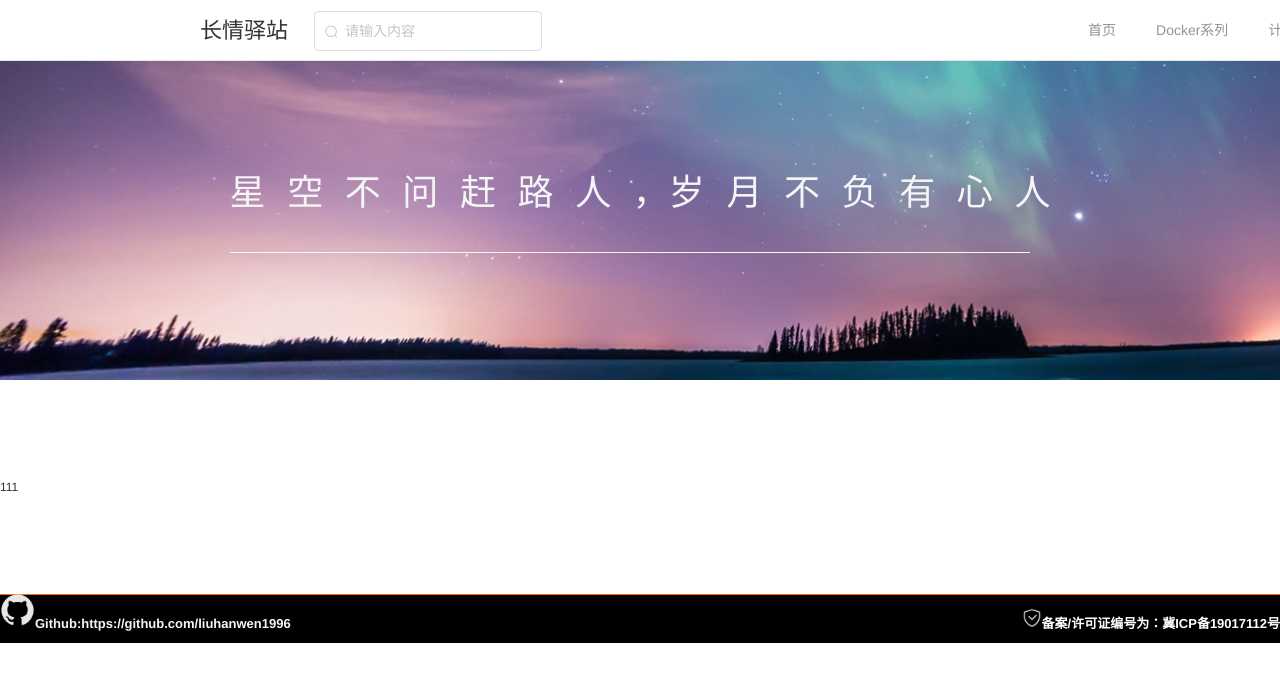
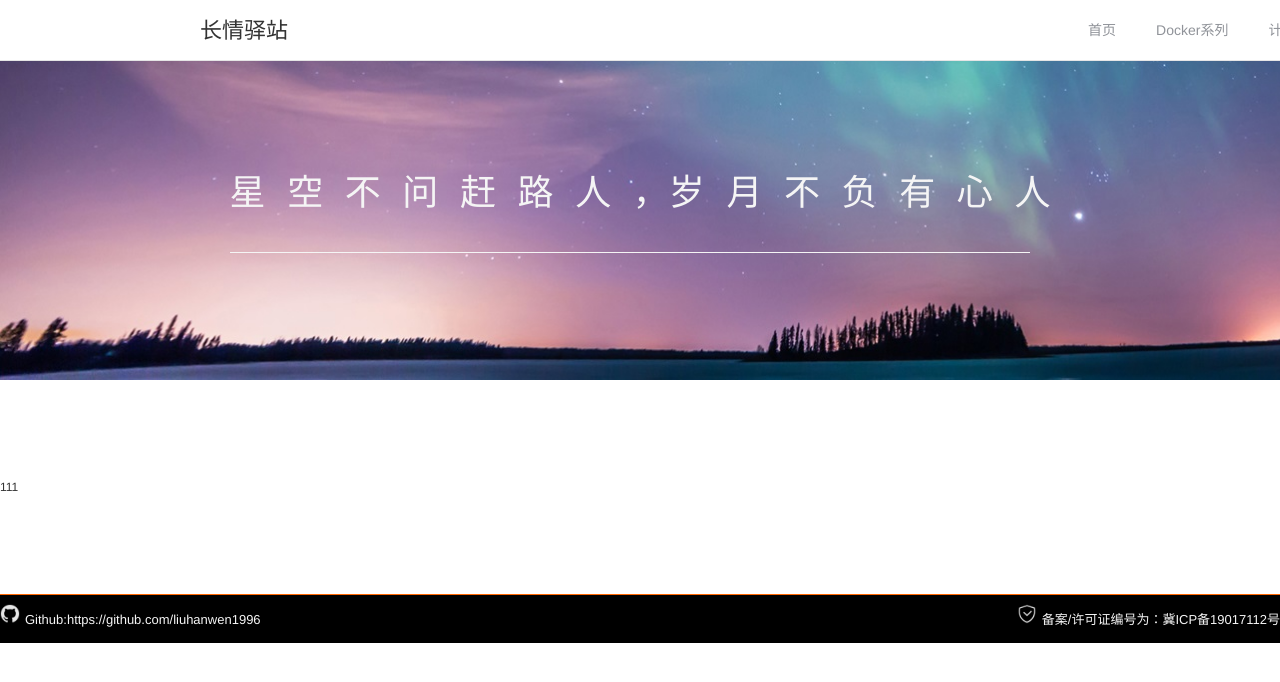
Before and after one commit to lhw1116/feelingliublog, a Vue app: page / in a window 1280 px wide. Shown: the top 682 px of the page. Built offline with nearby package versions, Linux system fonts and the light colour scheme; what vue-cookie would draw is missing.

Commit message:
change some style

```diff
--- a/src/components/NavFooter.vue
+++ b/src/components/NavFooter.vue
@@ -3,13 +3,13 @@
     <div class="container">
       <div class="left">
         <a href="https://github.com/liuhanwen1996" target="_blank">
-          <img src="../assets/github.png" height="35px" />Github:https://github.com/liuhanwen1996
+          <div class="logo1"></div>Github:https://github.com/liuhanwen1996
         </a>
       </div>
       <div class="left">
-        <p>
-          <img src="../assets/beian.png" height="20px" />备案/许可证编号为：冀ICP备19017112号
-        </p>
+        <a>
+          <div class="logo2"></div>备案/许可证编号为：冀ICP备19017112号
+        </a>
       </div>
     </div>
   </div>
@@ -38,7 +38,7 @@ export default {
   background-color: black;
   border-top: 1px solid #ff6600;
   //text-align: center;
-  font-weight: bold;
+  //font-weight: bold;
   font-size: 12px;
   color: white;
   text-align: center;
@@ -49,6 +49,22 @@ export default {
       line-height: 48px;
       font-size: 13px;
       color: #f5f5f5;
+      .logo1 {
+        display: inline-block;
+        width: 20px;
+        height: 20px;
+        background: url("../assets/github.png");
+        background-size: 20px 20px;
+        margin-right: 5px;
+      }
+      .logo2 {
+        display: inline-block;
+        width: 20px;
+        height: 20px;
+        background: url("../assets/beian.png");
+        background-size: 20px 20px;
+        margin-right: 5px;
+      }
     }
     p {
       font-size: 13px;
--- a/src/components/NavHeader.vue
+++ b/src/components/NavHeader.vue
@@ -4,11 +4,11 @@
       <div class="blog-title">
         <a href="/">长情驿站</a>
       </div>
-      <div class="header-search">
+      <!-- <div class="header-search">
         <el-input placeholder="请输入内容" v-model="inputs">
           <i slot="prefix" class="el-input__icon el-icon-search"></i>
         </el-input>
-      </div>
+      </div>-->
       <div class="blog-order">
         <el-menu :default-active="activeIndex" class="el-menu-demo" mode="horizontal" router="true">
           <el-menu-item index="/">首页</el-menu-item>
```
